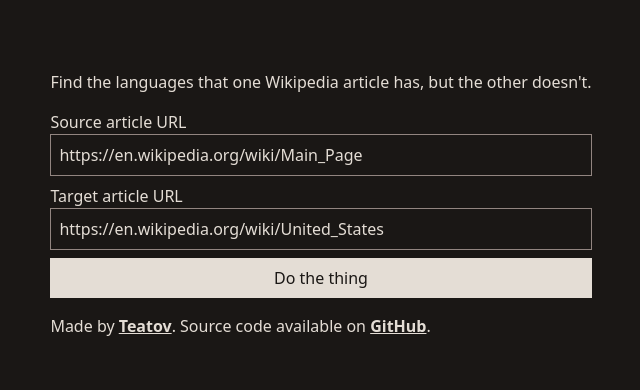
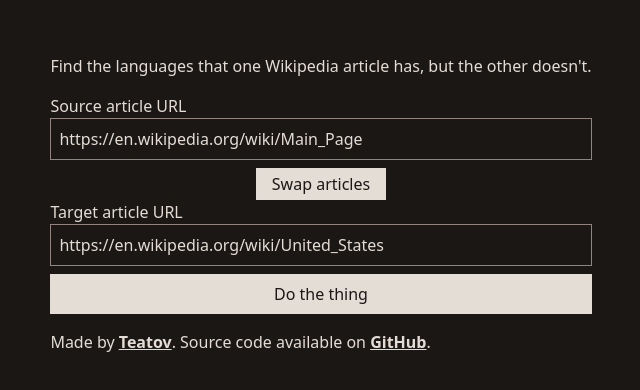
Before and after one commit to teatov/wiki-lang-comparer, a Svelte app: page / in a window 1280 px wide. Shown: the part 196-586 px from the top of the page, without its empty margins (319-959 px from the left). Built offline with nearby package versions, Linux system fonts and the light colour scheme.

Commit message:
add ability to swap inputs

```diff
--- a/src/App.svelte
+++ b/src/App.svelte
@@ -147,6 +147,12 @@
     return languages;
   }
 
+  function swapArticles() {
+    const temp = sourceArticleURL;
+    sourceArticleURL = targetArticleURL;
+    targetArticleURL = temp;
+  }
+
   function copyListToClipboard() {
     if (!langDiff) return;
     const listString = langDiff
@@ -173,6 +179,12 @@
         id="source-article-url"
       />
     </label>
+    <div class="text-center">
+      <button
+        class="px-4 py-1 bg-foreground text-background"
+        onclick={swapArticles}>Swap articles</button
+      >
+    </div>
     <label for="target-article-url" class="block mb-2">
       Target article URL
       <input
```
